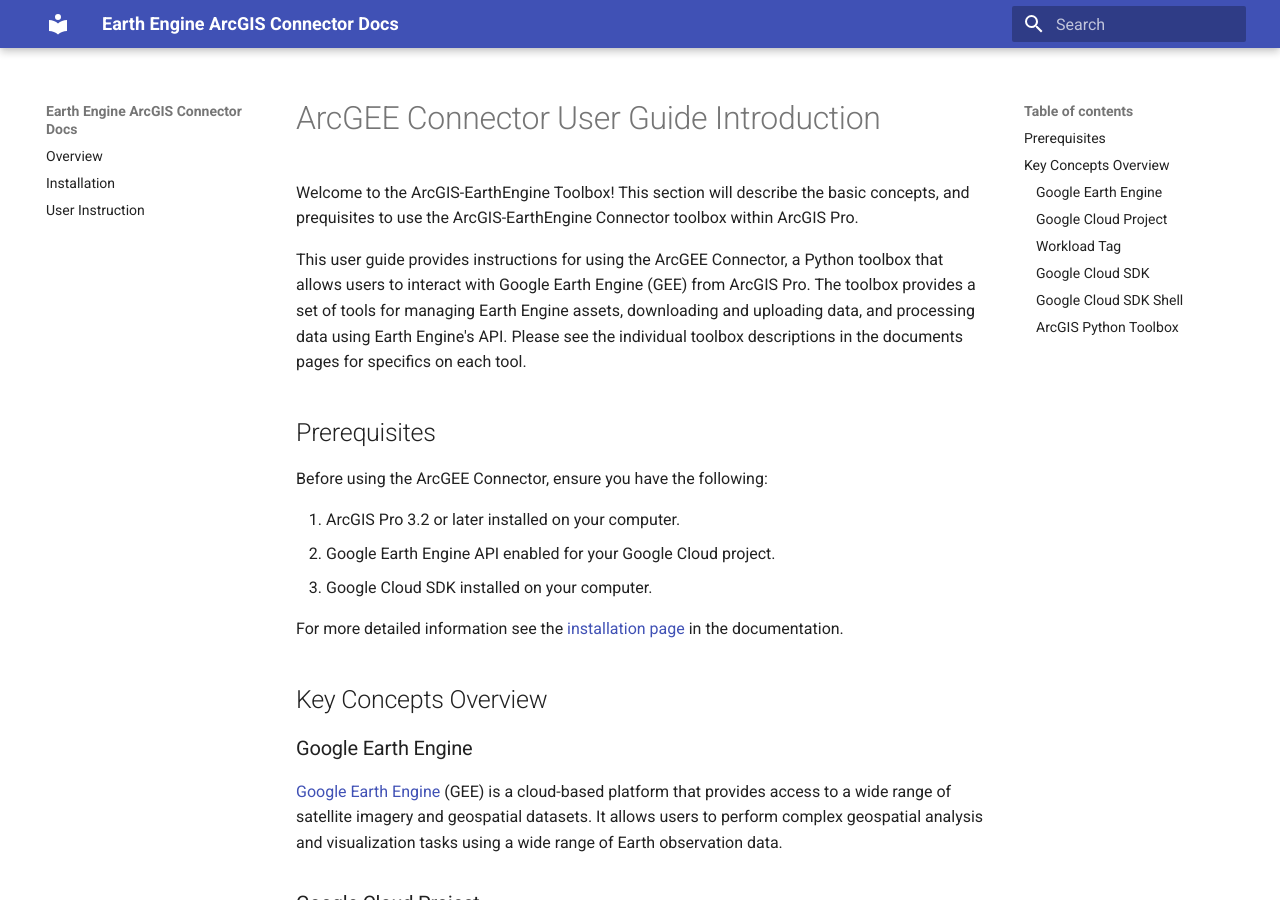
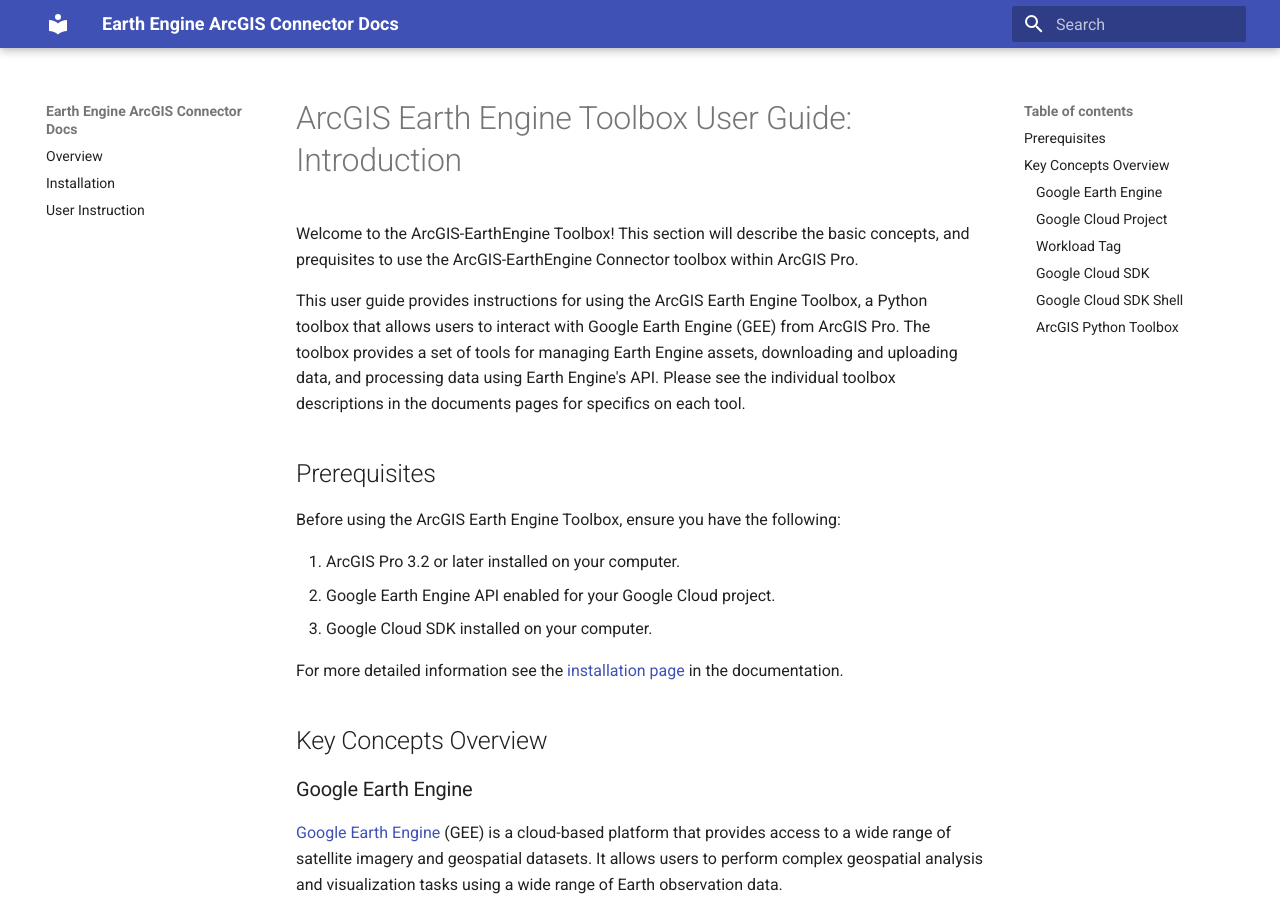
Before and after one commit to gee-community/arcgis-earthengine-toolbox, an MkDocs documentation site: the page built from docs/02 Introduction.md, in a window 1280 px wide and 900 px high. Built offline with MkDocs 1.6.1 and Material for MkDocs 9.7.7, drawn with Linux system fonts in a browser that asks for light colours; some of the changed text lies outside the part shown.

Commit message:
Update and rename introduction.md to 02 Introduction.md
consistent language and minor changes

```diff
--- a/docs/introduction.md
+++ b/docs/02 Introduction.md
@@ -1,12 +1,12 @@
-# ArcGEE Connector User Guide Introduction
+# ArcGIS Earth Engine Toolbox User Guide: Introduction
 Welcome to the ArcGIS-EarthEngine Toolbox!
 This section will describe the basic concepts, and prequisites to use the ArcGIS-EarthEngine Connector toolbox within ArcGIS Pro.
 
-This user guide provides instructions for using the ArcGEE Connector, a Python toolbox that allows users to interact with Google Earth Engine (GEE) from ArcGIS Pro. The toolbox provides a set of tools for managing Earth Engine assets, downloading and uploading data, and processing data using Earth Engine's API. Please see the individual toolbox descriptions in the documents pages for specifics on each tool.
+This user guide provides instructions for using the ArcGIS Earth Engine Toolbox, a Python toolbox that allows users to interact with Google Earth Engine (GEE) from ArcGIS Pro. The toolbox provides a set of tools for managing Earth Engine assets, downloading and uploading data, and processing data using Earth Engine's API. Please see the individual toolbox descriptions in the documents pages for specifics on each tool.
 
 ## Prerequisites
 
-Before using the ArcGEE Connector, ensure you have the following:
+Before using the ArcGIS Earth Engine Toolbox, ensure you have the following:
 
 1. ArcGIS Pro 3.2 or later installed on your computer.
 2. Google Earth Engine API enabled for your Google Cloud project.
@@ -81,4 +81,4 @@
 
 4. Environment Settings:
 
-Users can modify environment settings like processing extents, output coordinate systems, and cell sizes through an additional expandable menu. **Environment settings are unnecessary for the ArcGEE Connector.**
+Users can modify environment settings like processing extents, output coordinate systems, and cell sizes through an additional expandable menu. **Environment settings are unnecessary for the ArcGIS Earth Engine Toolbox.**
```
